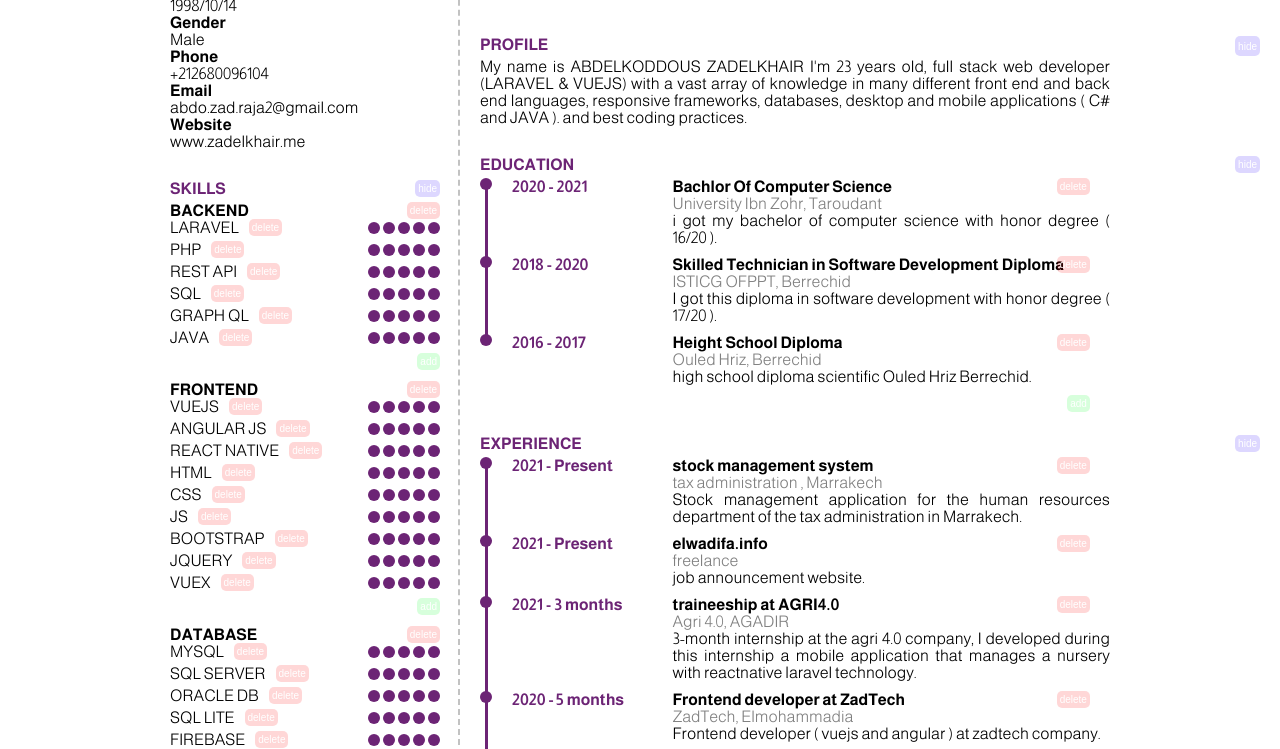
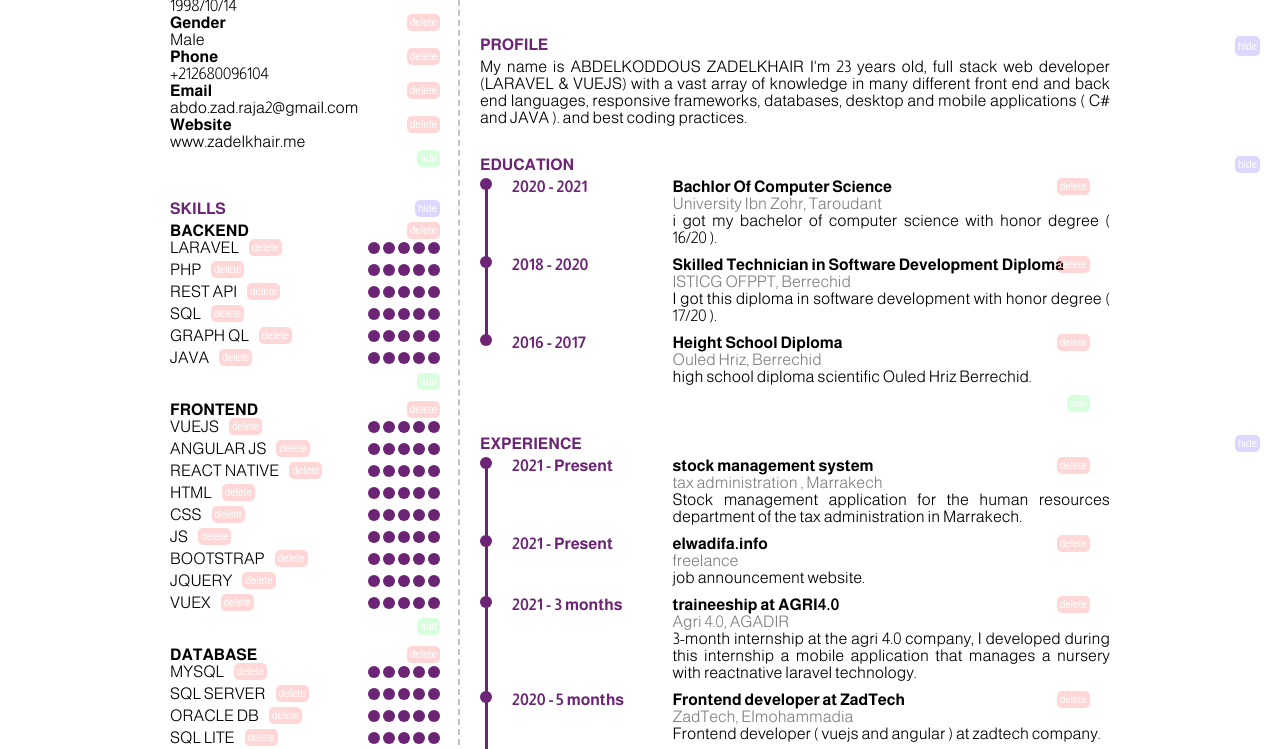
Before and after one commit to soukret/soukret.github.io, a plain HTML site: page resume.html in a window 1280 px wide. Shown: the part 223-972 px from the top of the page. Drawn offline with nearby package versions, Linux system fonts and the light colour scheme.

```diff
--- a/resume.html
+++ b/resume.html
@@ -392,11 +392,17 @@
                     <div class="title">
                         INFO
                     </div>
-                    <div class="section-content" v-for="inf in resume.info" >
+                    <div class="section-content" v-for="(inf,i) in resume.info" >
+                        <button class="delete-btn" @click="resume.info.splice(i, 1);">
+                            delete
+                        </button>
                         <span class="info-title">{{ inf.name }}</span>
                         <div class="info-content">
                             <p>{{ inf.value }}</p>
                         </div>
+                    </div>
+                    <div class="section-content hideinprint" style="height: 20px;" >
+                        <button class="add-btn" @click="resume.info.push({'name': '____','value': '____'})">add</button>
                     </div>
                 </section>
                 <section class="skills-section">
```
Also changed, not shown: index.html (+1 -1 lines).
